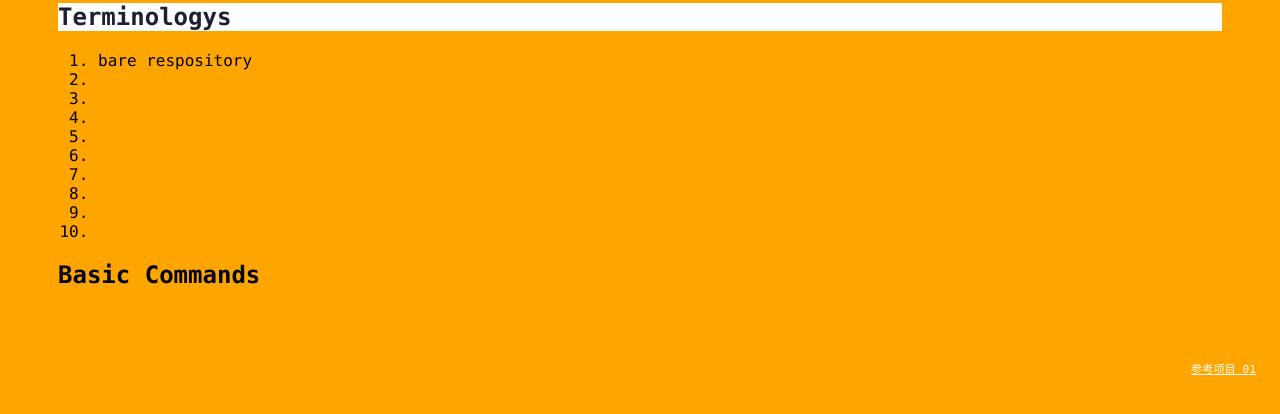
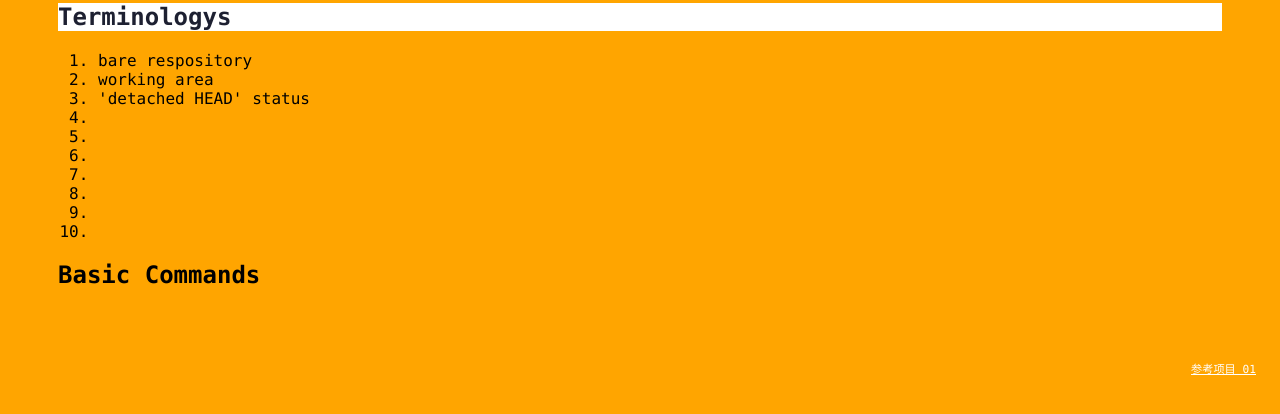
Before and after one commit to xiangfeifei54/git-learning, a plain HTML site: page index.html in a window 1280 px wide. Both pictures are taken after a click on the element "Terminologys". Shown: the part 242-656 px from the top of the page. Drawn offline with Linux system fonts and the light colour scheme.

Commit message:
add panel

```diff
--- a/index.html
+++ b/index.html
@@ -15,8 +15,8 @@
             <div class="panel">
                 <ol>
                     <li>bare respository</li>
-                    <li></li>
-                    <li></li>
+                    <li>working area</li>
+                    <li>'detached HEAD' status</li>
                     <li></li>
                     <li></li>
                     <li></li>
```
